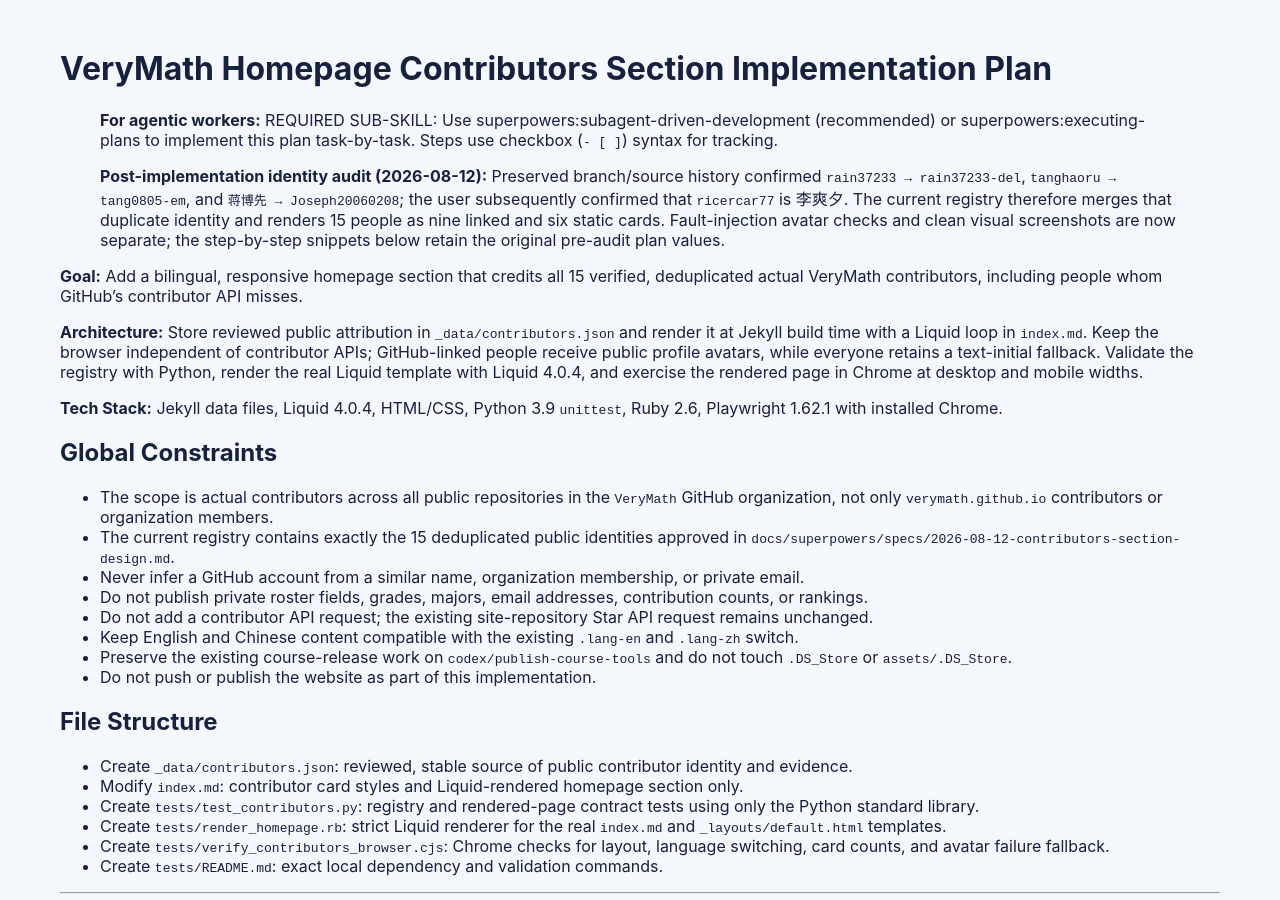
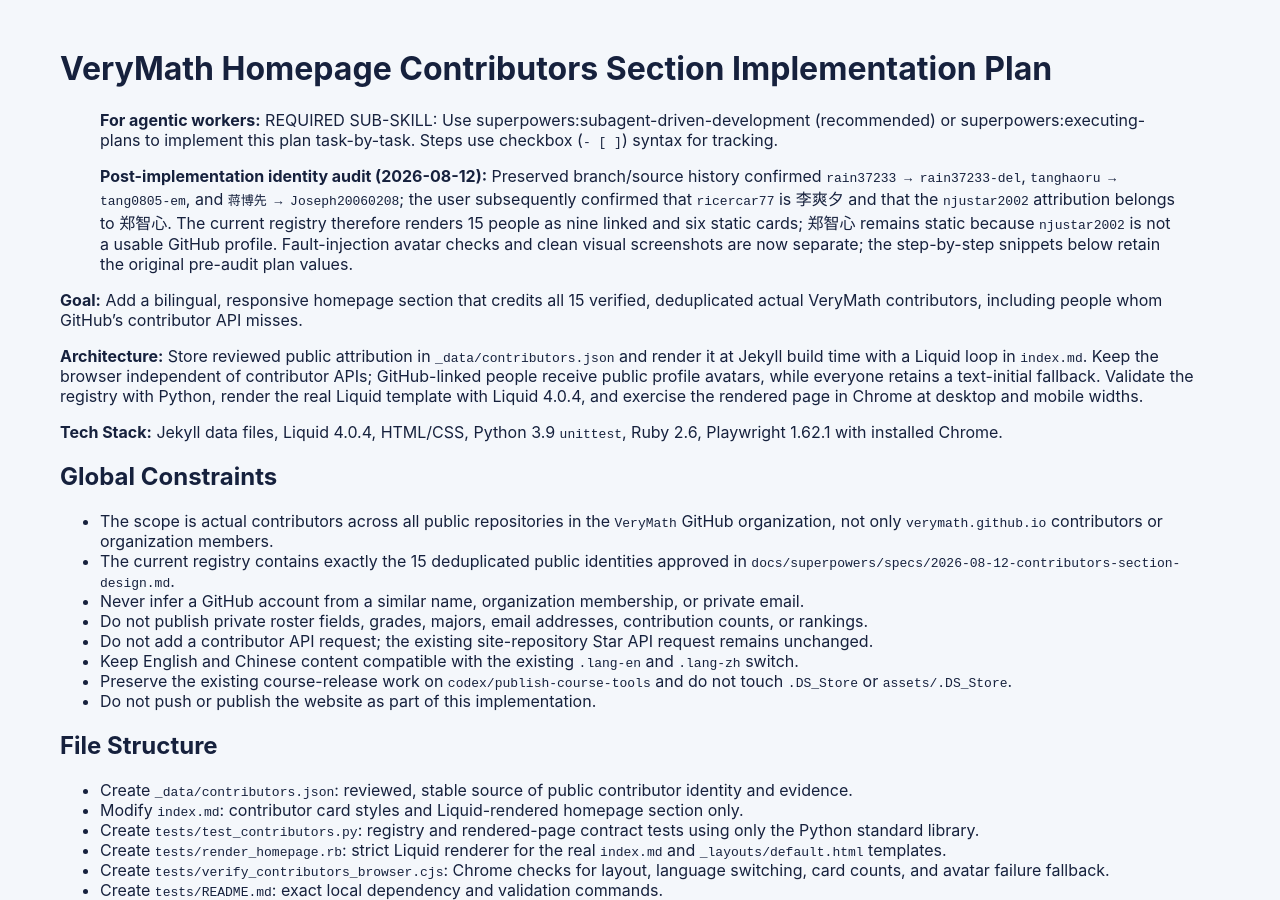
Before and after one commit to VeryMath/verymath.github.io, a Jekyll site: the page built from docs/superpowers/plans/2026-08-12-contributors-section.md, in a window 1280 px wide and 900 px high. Built offline with Jekyll 4.4.1, drawn with Linux system fonts in a browser that asks for light colours; our own code applies the rules of GitHub Pages for plain Markdown files.

Commit message:
fix: identify Zheng Zhixin contributor

```diff
--- a/_data/contributors.json
+++ b/_data/contributors.json
@@ -33,9 +33,9 @@
     "evidence": ["https://github.com/VeryMath/AI4Math-Auto-Research/blob/main/CONTRIBUTORS.md"]
   },
   {
-    "name": "njustar2002",
+    "name": "郑智心",
     "github": null,
-    "initial": "N",
+    "initial": "郑",
     "evidence": ["https://github.com/VeryMath/AI4Math-MathTool/blob/main/CONTRIBUTORS.md"]
   },
   {
--- a/docs/superpowers/plans/2026-08-12-contributors-section.md
+++ b/docs/superpowers/plans/2026-08-12-contributors-section.md
@@ -2,7 +2,7 @@
 
 > **For agentic workers:** REQUIRED SUB-SKILL: Use superpowers:subagent-driven-development (recommended) or superpowers:executing-plans to implement this plan task-by-task. Steps use checkbox (`- [ ]`) syntax for tracking.
 
-> **Post-implementation identity audit (2026-08-12):** Preserved branch/source history confirmed `rain37233 → rain37233-del`, `tanghaoru → tang0805-em`, and `蒋博先 → Joseph20060208`; the user subsequently confirmed that `ricercar77` is 李爽夕. The current registry therefore merges that duplicate identity and renders 15 people as nine linked and six static cards. Fault-injection avatar checks and clean visual screenshots are now separate; the step-by-step snippets below retain the original pre-audit plan values.
+> **Post-implementation identity audit (2026-08-12):** Preserved branch/source history confirmed `rain37233 → rain37233-del`, `tanghaoru → tang0805-em`, and `蒋博先 → Joseph20060208`; the user subsequently confirmed that `ricercar77` is 李爽夕 and that the `njustar2002` attribution belongs to 郑智心. The current registry therefore renders 15 people as nine linked and six static cards; 郑智心 remains static because `njustar2002` is not a usable GitHub profile. Fault-injection avatar checks and clean visual screenshots are now separate; the step-by-step snippets below retain the original pre-audit plan values.
 
 **Goal:** Add a bilingual, responsive homepage section that credits all 15 verified, deduplicated actual VeryMath contributors, including people whom GitHub's contributor API misses.
 
```
Also changed, not shown: docs/superpowers/specs/2026-08-12-contributors-section-design.md (+1 -1 lines), tests/test_contributors.py (+9 -1 lines).
